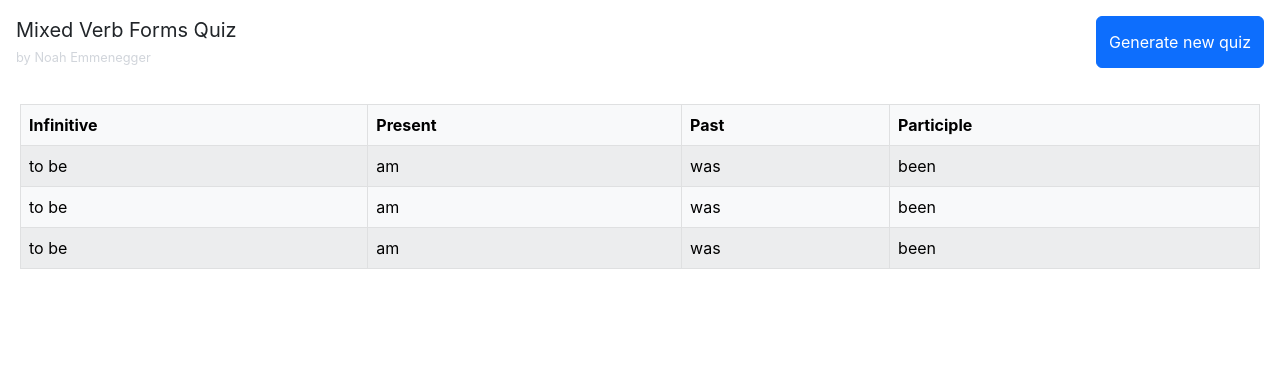
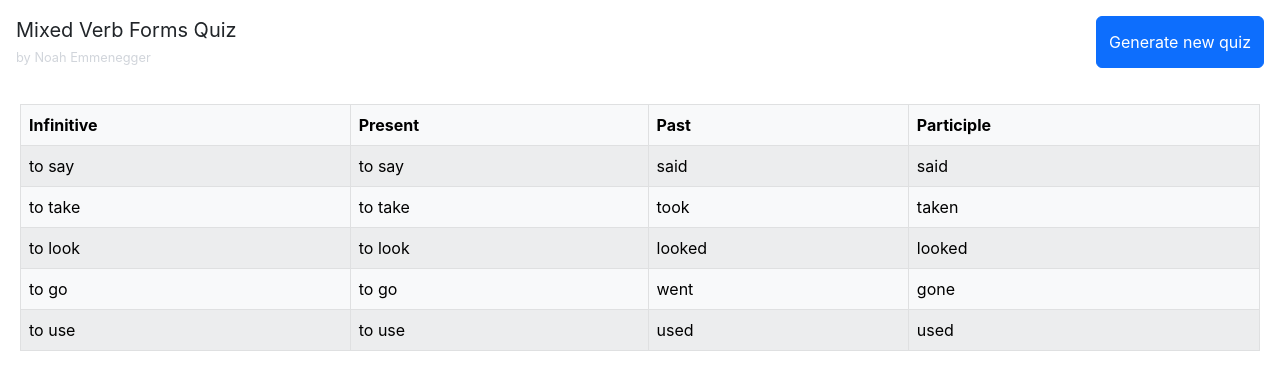
Before and after one commit to NoahEmmenegger/englisch-verb-quiz, a React (Create React App) app: page / in a window 1280 px wide. Shown: the top 390 px of the page. Built offline with nearby package versions, Linux system fonts and the light colour scheme.

Commit message:
Add verbs

```diff
--- a/src/App.js
+++ b/src/App.js
@@ -1,8 +1,11 @@
 import { Button, Table } from 'react-bootstrap';
 import './App.css';
 import Verb from './components/Verb';
+import { verbs } from './verbs';
 
 function App() {
+    const currentRandomVerbs = verbs.sort(() => Math.random() - 0.5).slice(0, 5);
+    console.log(currentRandomVerbs);
     return (
         <div className="">
             <div className="tw-flex tw-justify-between tw-m-4">
@@ -23,9 +26,9 @@ function App() {
                         </tr>
                     </thead>
                     <tbody>
-                        <Verb />
-                        <Verb />
-                        <Verb />
+                        {currentRandomVerbs.map((verb) => (
+                            <Verb key={verb.infinitive} verb={verb} />
+                        ))}
                     </tbody>
                 </Table>
             </div>
--- a/src/components/Verb.jsx
+++ b/src/components/Verb.jsx
@@ -1,10 +1,10 @@
 export default function Verb({ verb }) {
     return (
         <tr>
-            <td>to be</td>
-            <td>am</td>
-            <td>was</td>
-            <td>been</td>
+            <td>{verb.infinitive}</td>
+            <td>{verb.infinitive}</td>
+            <td>{verb.past}</td>
+            <td>{verb.participle}</td>
         </tr>
     );
 }
--- /dev/null
+++ b/src/verbs.js
@@ -0,0 +1,98 @@
+export const verbs = [
+    {
+        infinitive: 'to be',
+        present: 'am',
+        past: 'was',
+        participle: 'been',
+    },
+    {
+        infinitive: 'to have',
+        present: 'have',
+        past: 'had',
+        participle: 'had',
+    },
+    {
+        infinitive: 'to do',
+        present: 'do',
+        past: 'did',
+        participle: 'done',
+    },
+    {
+        infinitive: 'to say',
+        present: 'say',
+        past: 'said',
+        participle: 'said',
+    },
+    {
+        infinitive: 'to go',
+        present: 'go',
+        past: 'went',
+        participle: 'gone',
+    },
+    {
+        infinitive: 'to get',
+        present: 'get',
+        past: 'got',
+        participle: 'got',
+    },
+    {
+        infinitive: 'to make',
+        present: 'make',
+        past: 'made',
+        participle: 'made',
+    },
+    {
+        infinitive: 'to know',
+        present: 'know',
+        past: 'knew',
+        participle: 'known',
+    },
+    {
+        infinitive: 'to think',
+        present: 'think',
+        past: 'thought',
+        participle: 'thought',
+    },
+    {
+        infinitive: 'to take',
+        present: 'take',
+        past: 'took',
+        participle: 'taken',
+    },
+    {
+        infinitive: 'to see',
+        present: 'see',
+        past: 'saw',
+        participle: 'seen',
+    },
+    {
+        infinitive: 'to come',
+        present: 'come',
+        past: 'came',
+        participle: 'come',
+    },
+    {
+        infinitive: 'to want',
+        present: 'want',
+        past: 'wanted',
+        participle: 'wanted',
+    },
+    {
+        infinitive: 'to look',
+        present: 'look',
+        past: 'looked',
+        participle: 'looked',
+    },
+    {
+        infinitive: 'to use',
+        present: 'use',
+        past: 'used',
+        participle: 'used',
+    },
+    {
+        infinitive: 'to find',
+        present: 'find',
+        past: 'found',
+        participle: 'found',
+    },
+];
```
